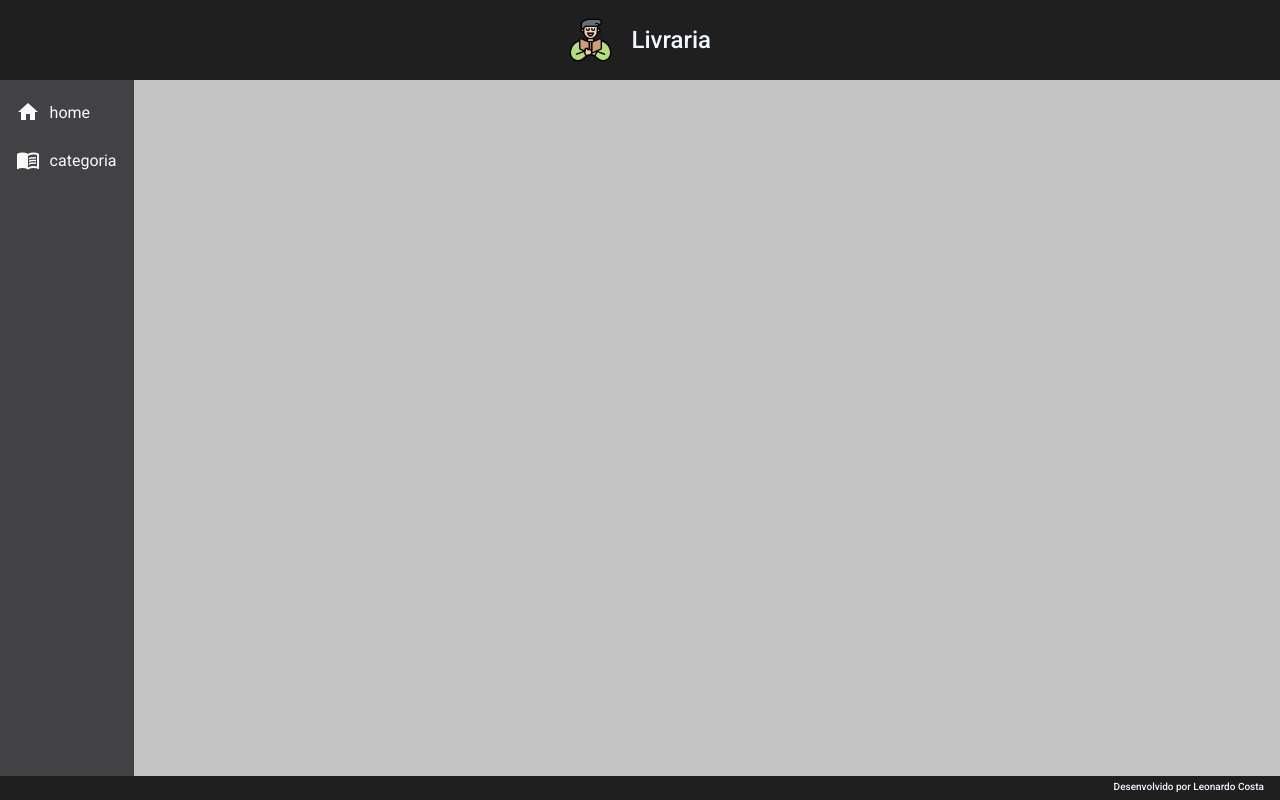
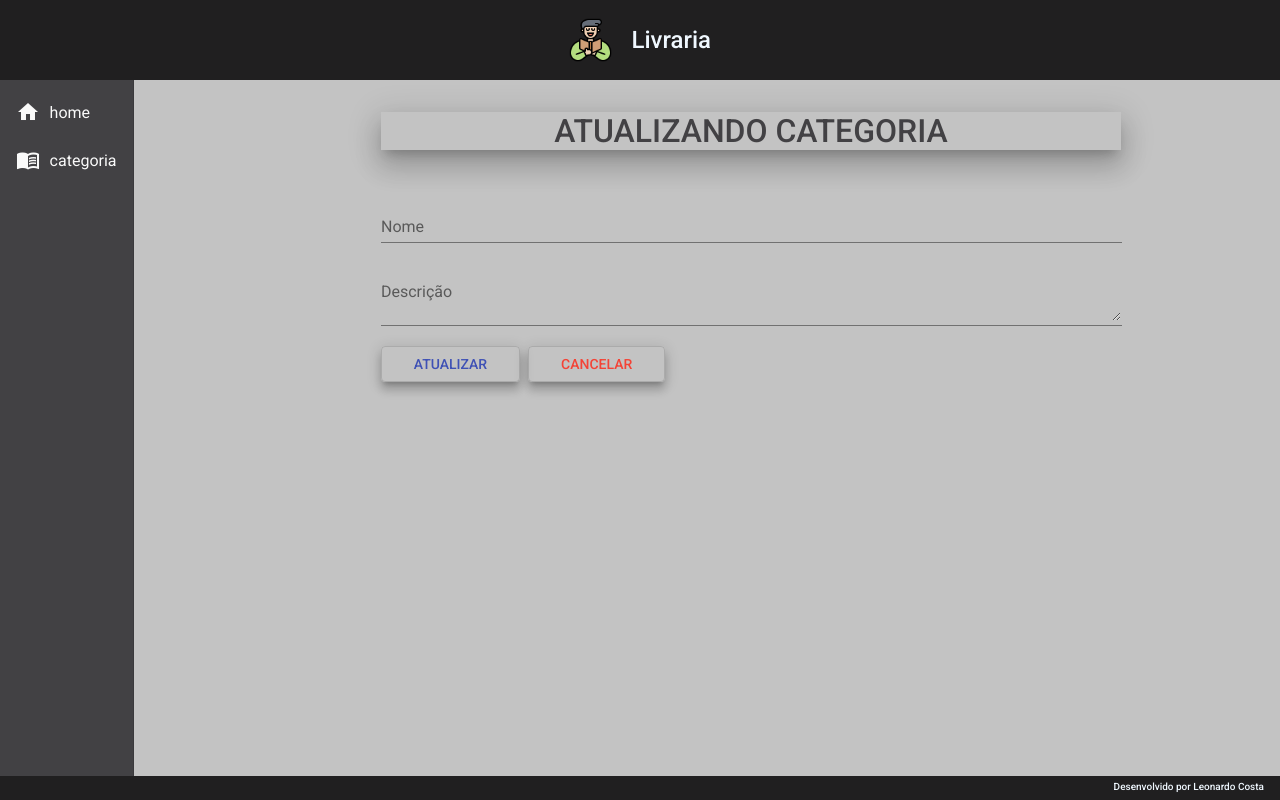
Before and after one commit to Dev-Leonardo-Costa/Livraria-front, an Angular app in the folder livraria-front/: page /categorias/update/1 in a window 1280 px wide. Before the commit this address led to /. Built offline with nearby package versions, Linux system fonts and the light colour scheme; no server answers.

Commit message:
implementado Categoria-update para atualizar uma categoria

```diff
--- a/livraria-front/src/app/app-routing.module.ts
+++ b/livraria-front/src/app/app-routing.module.ts
@@ -1,3 +1,4 @@
+import { CategoriaUpdateComponent } from './components/views/categoria/categoria-update/categoria-update.component';
 import { CategoriaDeleteComponent } from "./components/views/categoria/categoria-delete/categoria-delete.component";
 import { CategoriaCreateComponent } from "./components/views/categoria/categoria-create/categoria-create.component";
 import { CategoriaReadComponent } from "./components/views/categoria/categoria-read/categoria-read.component";
@@ -22,6 +23,10 @@
     path: "categorias/delete/:id",
     component: CategoriaDeleteComponent,
   },
+  {
+    path: "categorias/update/:id",
+    component: CategoriaUpdateComponent
+  }
 ];
 
 @NgModule({
--- a/livraria-front/src/app/app.module.ts
+++ b/livraria-front/src/app/app.module.ts
@@ -23,6 +23,7 @@
 import { FormsModule } from "@angular/forms";
 import {MatSnackBarModule} from '@angular/material/snack-bar';
 import { CategoriaDeleteComponent } from './components/views/categoria/categoria-delete/categoria-delete.component';
+import { CategoriaUpdateComponent } from './components/views/categoria/categoria-update/categoria-update.component';
 @NgModule({
   declarations: [
     AppComponent,
@@ -33,6 +34,7 @@
     CategoriaReadComponent,
     CategoriaCreateComponent,
     CategoriaDeleteComponent,
+    CategoriaUpdateComponent,
   ],
   imports: [
     BrowserModule,
--- a/livraria-front/src/app/components/views/categoria/categoria-read/categoria-read.component.html
+++ b/livraria-front/src/app/components/views/categoria/categoria-read/categoria-read.component.html
@@ -41,7 +41,7 @@
       <ng-container matColumnDef="acoes">
         <th class="mat-header" mat-header-cell *matHeaderCellDef>AÇÕES</th>
         <td mat-cell *matCellDef="let row">
-          <a class="edit" href="#">
+          <a class="edit" routerLink="update/{{ row.id }}">
             <i class="material-icons">edit</i>
           </a>
           <a class="delete" routerLink="delete/{{ row.id }}">
--- /dev/null
+++ b/livraria-front/src/app/components/views/categoria/categoria-update/categoria-update.component.css
@@ -0,0 +1,29 @@
+form{
+    text-align: center;
+    width: 70%;
+    margin: 2rem auto 0 auto;
+    color: blue;
+}
+
+h2{
+    font-size: 2rem;
+    font-weight: 500;
+    margin-bottom: 3rem;
+    color: #424144;
+}
+
+.form{
+    width: 100%;
+    color: #3F51B5;
+}
+
+.buttons{
+    width: 100%;
+    text-align: start;
+}
+
+button{
+    margin-right: .5rem;
+    padding-right: 2rem;
+    padding-left: 2rem;
+}
--- /dev/null
+++ b/livraria-front/src/app/components/views/categoria/categoria-update/categoria-update.component.html
@@ -0,0 +1,23 @@
+<form>
+    <H2 class="mat-elevation-z17">ATUALIZANDO CATEGORIA</H2>
+
+    <mat-form-field class="form">
+        <mat-label>Nome</mat-label>
+        <input matInput [(ngModel)]="categoria.nome" type="text" name="nome" placeholder="Ex. Computação" />
+    </mat-form-field>
+
+    <mat-form-field class="form">
+        <mat-label>Descrição</mat-label>
+        <textarea matInput [(ngModel)]="categoria.descricao" type="text" name="descricao" placeholder="Ex. Livros de Computação">
+        </textarea>
+    </mat-form-field>
+
+    <div class="buttons">
+        <button (click)="atualizar()" class="mat-elevation-z8" mat-stroked-button color="primary">
+            ATUALIZAR
+        </button>
+        <button (click)="cancelar()" class="mat-elevation-z8" mat-stroked-button color="warn">
+            CANCELAR
+        </button>
+    </div>
+</form>
--- /dev/null
+++ b/livraria-front/src/app/components/views/categoria/categoria-update/categoria-update.component.ts
@@ -0,0 +1,49 @@
+import { ActivatedRoute, Router } from "@angular/router";
+import { CategoriaService } from "./../categoria.service";
+import { Observable } from "rxjs";
+import { Categoria } from "./../categoria.model";
+import { Component, OnInit } from "@angular/core";
+
+@Component({
+  selector: "app-categoria-update",
+  templateUrl: "./categoria-update.component.html",
+  styleUrls: ["./categoria-update.component.css"],
+})
+export class CategoriaUpdateComponent implements OnInit {
+  categoria: Categoria = {
+    id: "",
+    nome: "",
+    descricao: "",
+  };
+
+  constructor(
+    private service: CategoriaService,
+    private route: ActivatedRoute,
+    private router: Router,
+  ) {}
+
+  ngOnInit(): void {
+    this.categoria.id = this.route.snapshot.paramMap.get("id")!;
+    this.buscarPorId();
+  }
+
+  buscarPorId(): void {
+    this.service.buscarPorId(this.categoria.id!).subscribe((resposta) => {
+      this.categoria.nome = resposta.nome;
+      this.categoria.descricao = resposta.descricao;
+    });
+  }
+
+  atualizar(): void{
+    this.service.atualizar(this.categoria).subscribe(resposta => {
+      this.router.navigate(['categorias'])
+      this.service.mensagem('Categoria atualizada com sucesso!')
+    }, err => {
+      this.service.mensagem('validar se todos os campos estão preenchidos corretamente!')
+    })
+  }
+
+  cancelar(): void{
+    this.router.navigate(['categorias'])
+  }
+}
--- a/livraria-front/src/app/components/views/categoria/categoria.service.ts
+++ b/livraria-front/src/app/components/views/categoria/categoria.service.ts
@@ -33,6 +33,11 @@
     return this.http.delete<void>(url);
   }
 
+  atualizar(categoria: Categoria): Observable<void> {
+    const url = `${this.baseUrl}/categorias/${categoria.id}`;
+    return this.http.put<void>(url, categoria);
+  }
+
   mensagem(mensagemErro: String): void {
     this._snack.open(`${mensagemErro}`, "OK", {
       horizontalPosition: "end",
```
